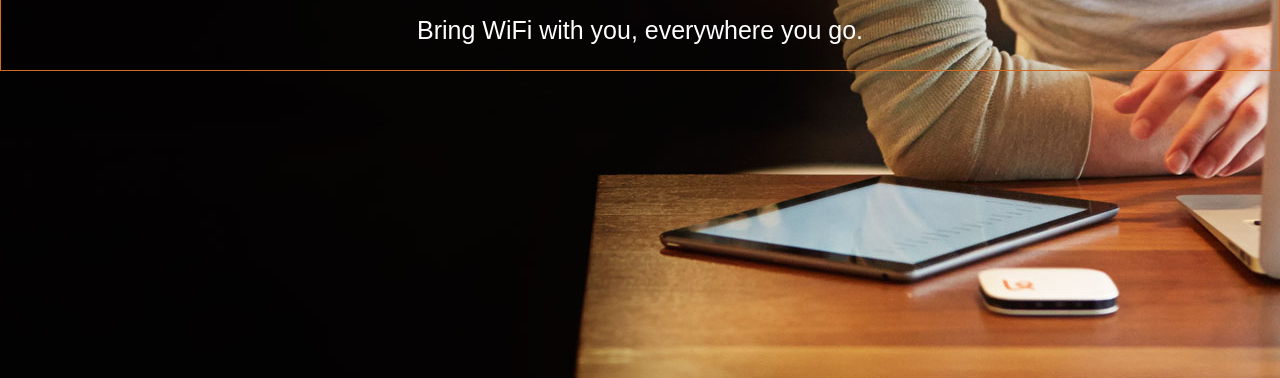
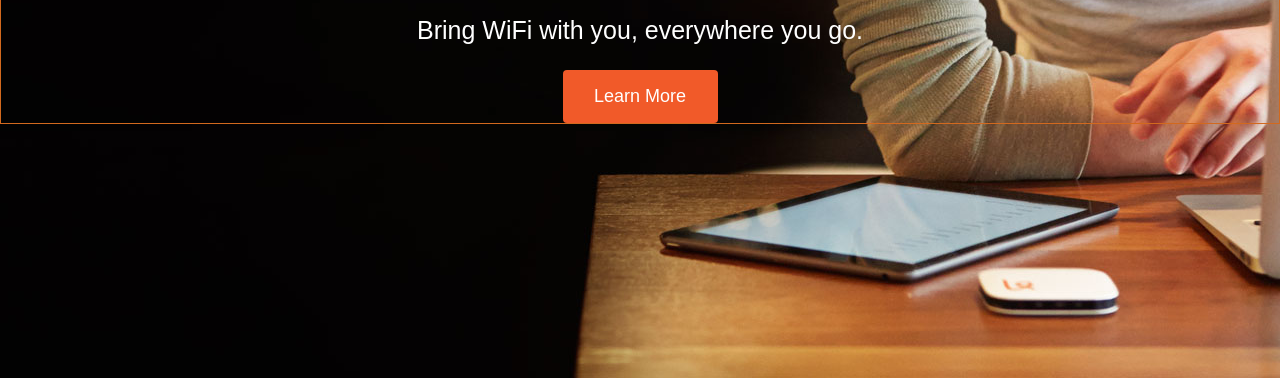
Before and after one commit to joshkuhar/landing-page-clone, a plain HTML site: page css/index.html in a window 1280 px wide. Shown: the part 453-831 px from the top of the page. Drawn offline with Linux system fonts and the light colour scheme.

Commit message:
commit message

```diff
--- a/css/index.html
+++ b/css/index.html
@@ -25,6 +25,7 @@
 		<div class="content">
 			<h1>Introducing Karma</h1>
 			<h3>Bring WiFi with you, everywhere you go.</h3>
+			<button>Learn More</button>
 		</div>
 	</section>
 </body>
--- a/css/style.css
+++ b/css/style.css
@@ -62,18 +62,37 @@ div {
     overflow: auto;
 }
 
-.introduction h1 {
+.content h1 {
     margin-top: 17.5rem;
     font-size: 3.125rem;
 }
 
-.introduction h3 {
+.content h3 {
     margin-top: 1.25rem;
     font-size: 1.563rem;
 }
 
-.introduction h1, .introduction h3 {
+.content h1, .content h3 {
     color: white;
     text-align: center;
     font-weight: 300;
 }
+
+button:hover {
+	background-color: #f55b59;
+	cursor: pointer;
+}
+
+button {
+    width: 9.688rem;
+    background-color: #f15a29;
+    border-color: #f15a29;
+    text-shadow: none;
+    border-style: none;
+    border-radius: 4px;
+    padding: 1rem 1.5rem;
+    color: white;
+    font-size: 1.125rem;
+    display: block;
+    margin: 0 auto;
+}
```
